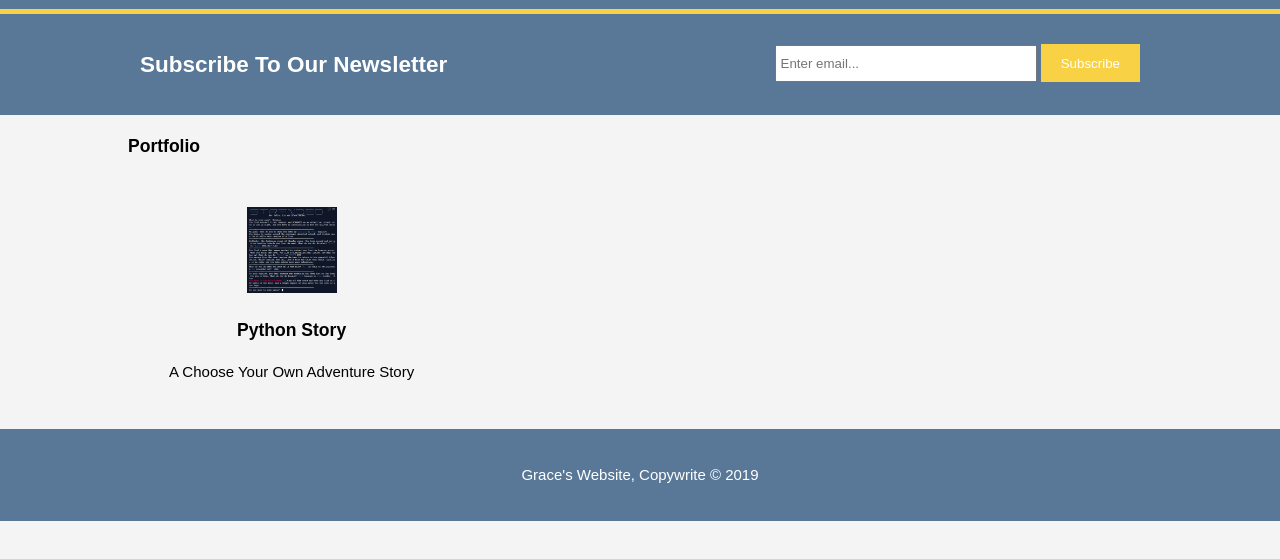
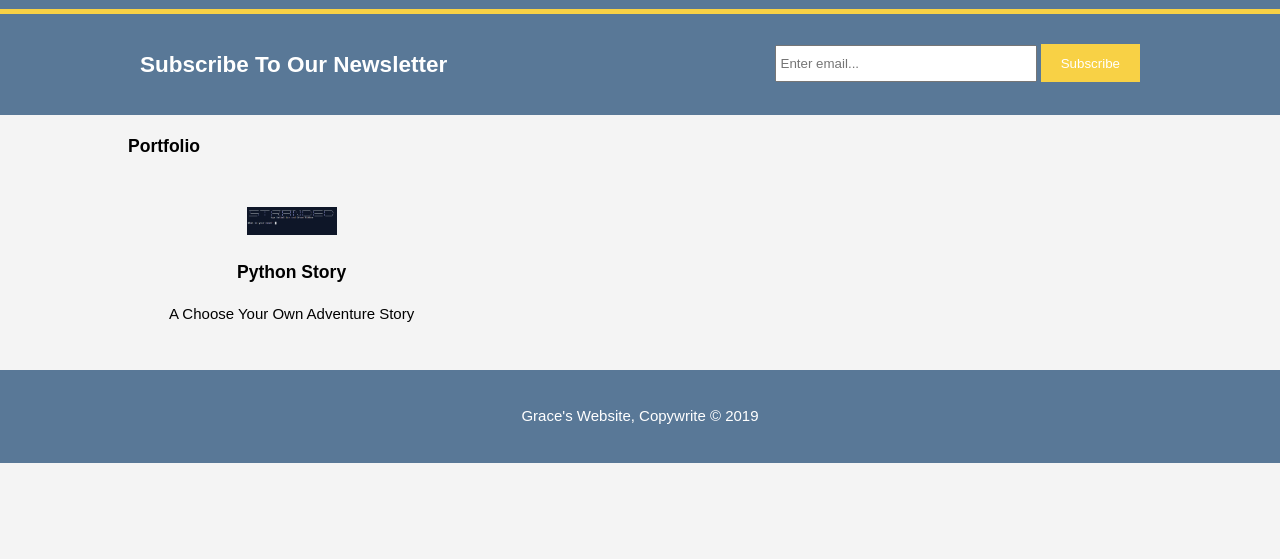
Before and after one commit to Grace01-20/Grace01-20.github.io, a plain HTML site: page portfolio.html in a window 1280 px wide. Shown: the part 91-650 px from the top of the page. Drawn offline with Linux system fonts and the light colour scheme.

Commit message:
changed Python Story image

```diff
--- a/portfolio.html
+++ b/portfolio.html
@@ -50,7 +50,7 @@
         <section id="boxes">
             <div class="container">
                 <div class="box">
-                    <a href="/https://repl.it/@GraceSurber/StrandedSurberLin"><img src="strandedScreenshot.png"></a>
+                    <a href="/https://repl.it/@GraceSurber/StrandedSurberLin"><img src="strandedScreenshot2.png"></a>
                     <h3>Python Story</h3>
                     <p>A Choose Your Own Adventure Story</p>
                 </div>
```
Also changed, not shown: .c9/metadata/environment/portfolio.html, strandedScreenshot.png (deleted), strandedScreenshot2.png (added).
